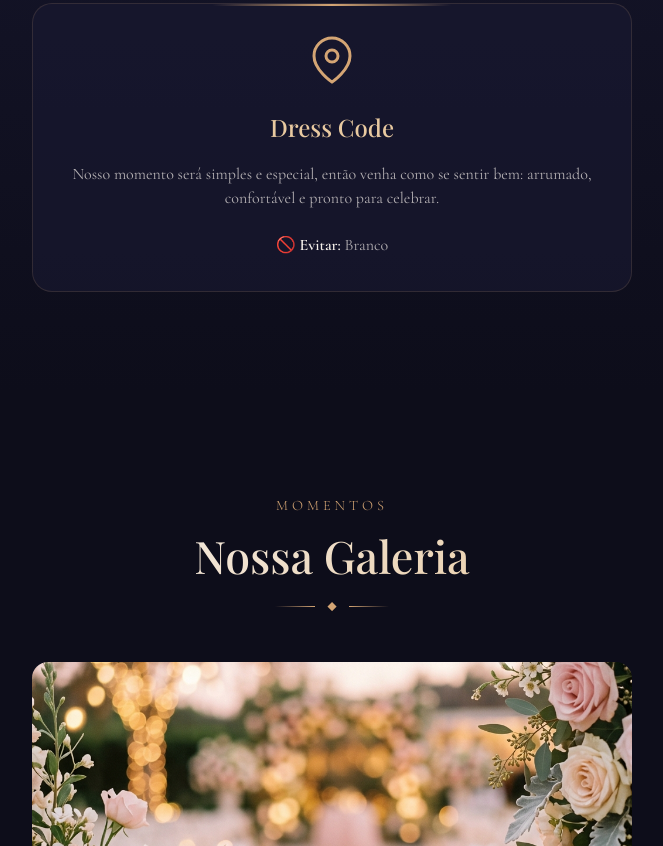
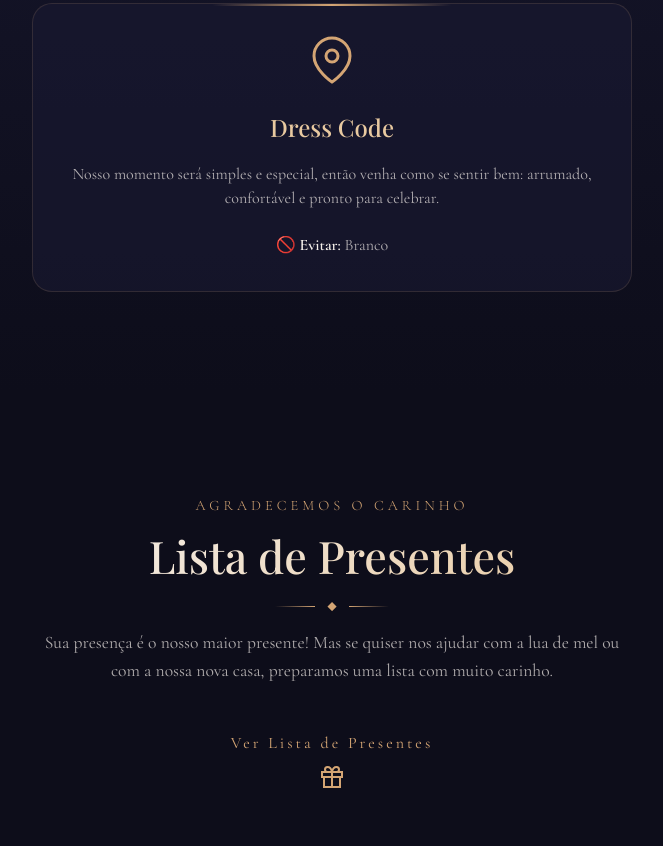
Before and after one commit to Math-benites/CASAMENTO, a website: page public/index.html in a window 1280 px wide. Shown: the part 1954-2800 px from the top of the page, without its empty margins (308-971 px from the left). Drawn offline with nearby package versions, Linux system fonts and the light colour scheme; a web font is replaced by a local one.

Commit message:
Nova seção de Lista de Presentes

```diff
--- a/public/index.html
+++ b/public/index.html
@@ -33,6 +33,7 @@
         <li><a href="#hero" class="nav-link active">Início</a></li>
         <li><a href="#countdown" class="nav-link">Contagem</a></li>
         <li><a href="#details" class="nav-link">Cerimônia</a></li>
+        <li><a href="#gifts" class="nav-link">Presentes</a></li>
         <li><a href="#gallery" class="nav-link">Galeria</a></li>
         <li><a href="#rsvp" class="nav-link">Confirmar</a></li>
       </ul>
@@ -190,6 +191,30 @@
     </div>
   </section>
 
+  <!-- Gifts Section -->
+  <section id="gifts" class="section gifts-section" style="background-color: var(--color-bg-alt); text-align: center;">
+    <div class="section-container">
+      <div class="section-header fade-up">
+        <span class="section-tag">Agradecemos o carinho</span>
+        <h2 class="section-title">Lista de Presentes</h2>
+        <div class="section-divider">
+          <span class="line"></span>
+          <span class="diamond">◆</span>
+          <span class="line"></span>
+        </div>
+        <p class="section-subtitle" style="margin-top: 15px;">Sua presença é o nosso maior presente! Mas se quiser nos ajudar com a lua de mel ou com a nossa nova casa, preparamos uma lista com muito carinho.</p>
+      </div>
+      <div class="fade-up" style="margin-top: 30px;">
+        <a href="#" target="_blank" class="hero-cta" style="display: inline-flex; margin: 0 auto;">
+          <span>Ver Lista de Presentes</span>
+          <svg width="24" height="24" viewBox="0 0 24 24" fill="none" stroke="currentColor" stroke-width="2">
+            <path d="M20 12v10H4V12M2 7h20v5H2zM12 22V7M12 7H7.5a2.5 2.5 0 0 1 0-5C11 2 12 7 12 7zM12 7h4.5a2.5 2.5 0 0 0 0-5C13 2 12 7 12 7z"/>
+          </svg>
+        </a>
+      </div>
+    </div>
+  </section>
+
   <!-- Gallery Section -->
   <section id="gallery" class="section gallery-section">
     <div class="section-container">
```
